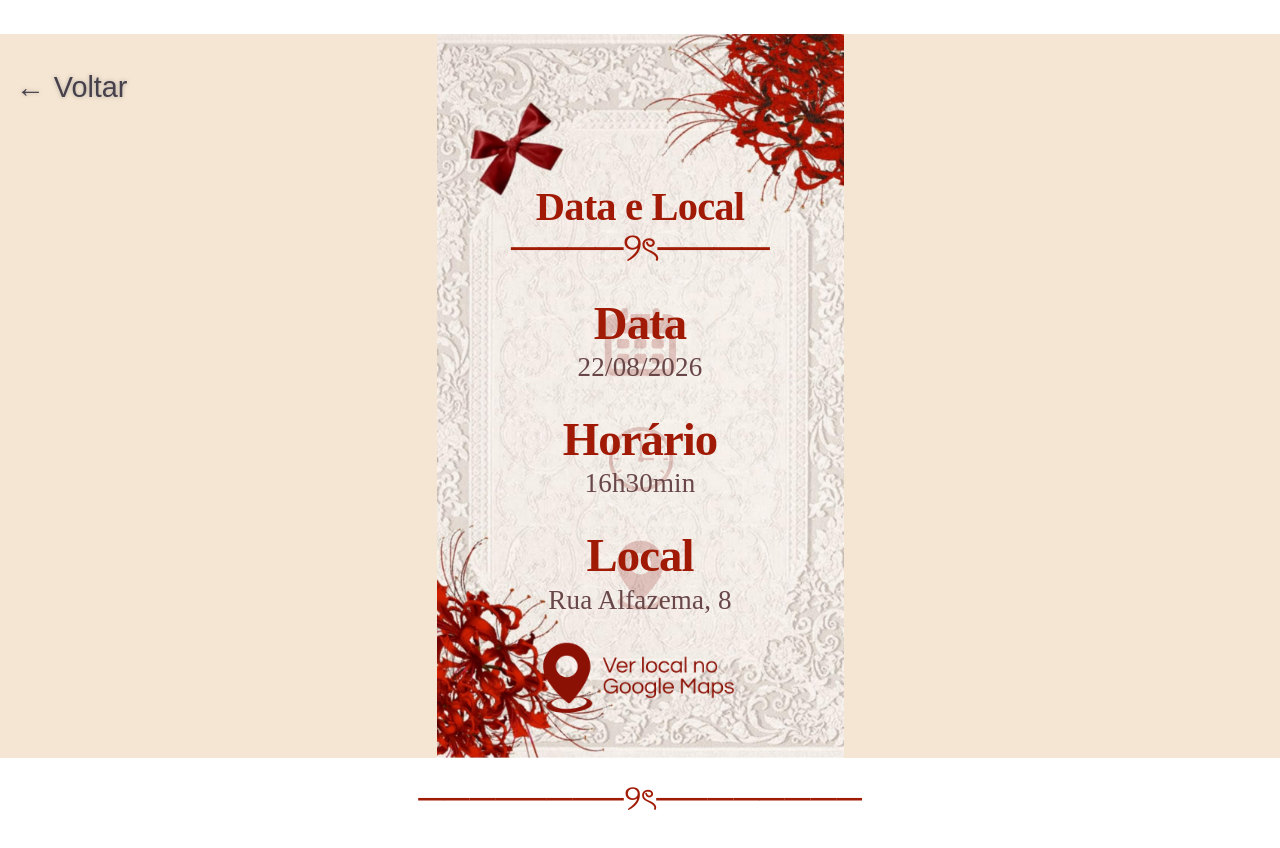
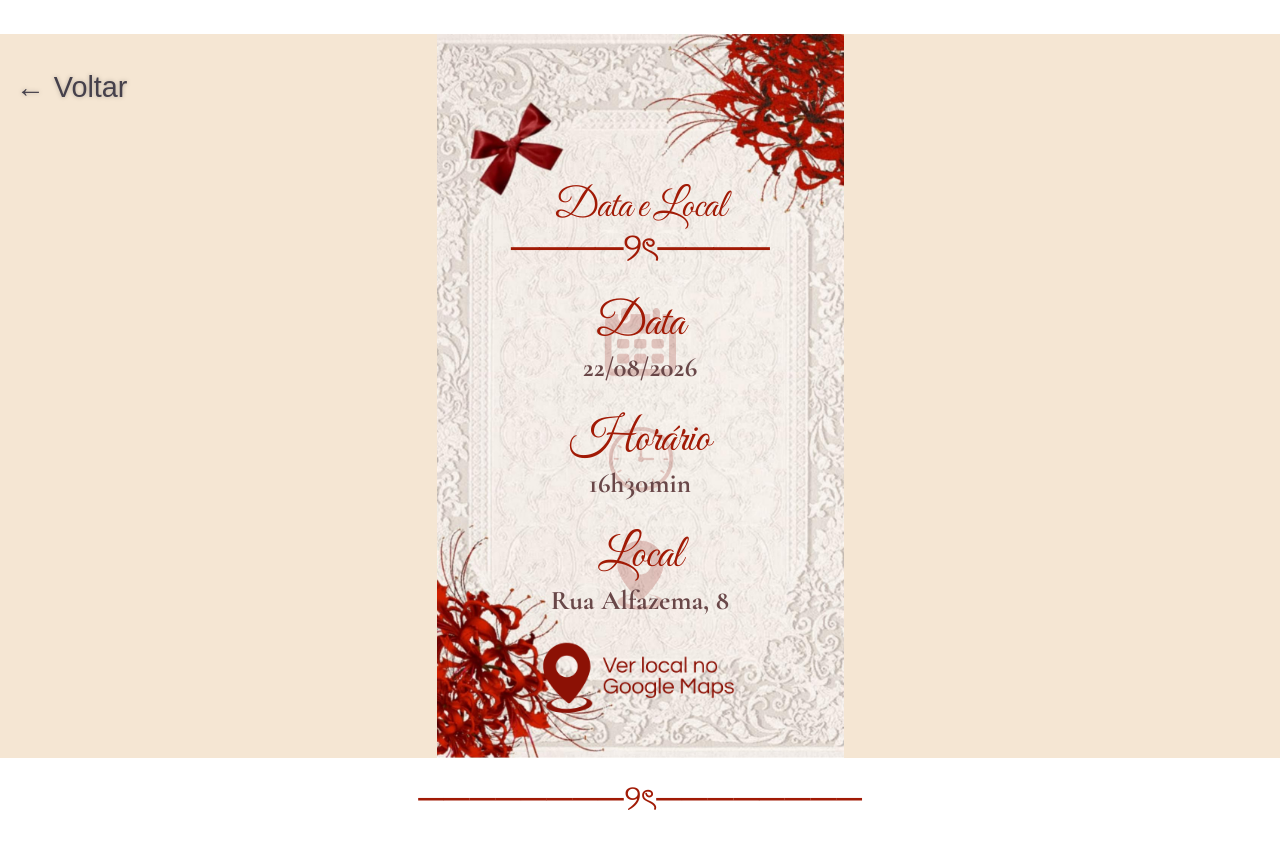
Before and after one commit to danielcanunciato/ChaDePanela, a React (Vite) app: page /data-e-local in a window 1280 px wide. Built offline with nearby package versions, Linux system fonts and the light colour scheme.

Commit message:
finale wowowo

```diff
--- a/src/pages/DataLocal/index.css
+++ b/src/pages/DataLocal/index.css
@@ -56,10 +56,13 @@ body {
 }
 
 .dtlo-wrapper h2 {
+    font-family: "Great Vibes", cursive;
     font-size: 2.6rem;
 }
 
 .dtlo-wrapper p {
+    font-family: 'Cormorant Garamond', serif;
+    font-weight: 700;
     font-size: 1.5rem;
 }
 
--- a/src/pages/DataLocal/index.jsx
+++ b/src/pages/DataLocal/index.jsx
@@ -18,7 +18,7 @@ export default function DataLocal() {
         </button>
 
         <div className="hero-text" style={{ transform: "translateY(-60px)" }}>
-          <h1>Data e Local</h1>
+          <h1 style={{ fontFamily: `'Great Vibes', cursive` }}>Data e Local</h1>
           <h1 style={{ marginTop: "-30px" }}>────୨ৎ────</h1>
 
           <div className="dtlo-wrapper">
```
